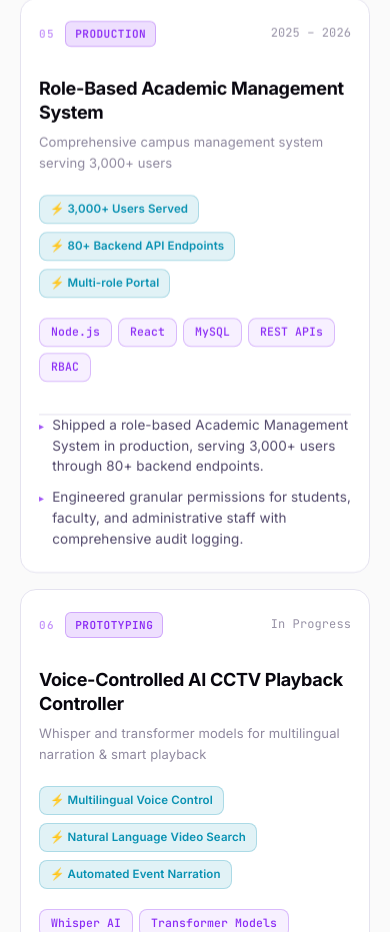
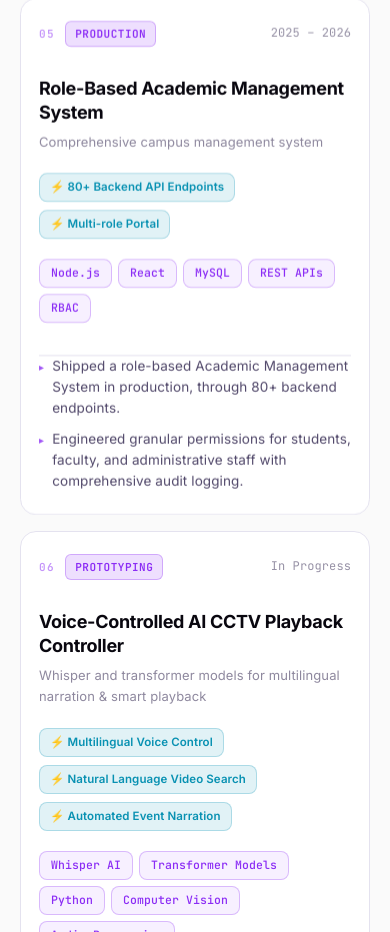
Before and after one commit to mspk5196/Portfolio-mspk5196, a React (Vite) app in the folder portfolio/: page / in a window 390 px wide. Shown: the part 7769-8701 px from the top of the page. Built offline with nearby package versions, Linux system fonts and the light colour scheme.

Commit message:
improved responsiveness

```diff
--- a/portfolio/src/data.js
+++ b/portfolio/src/data.js
@@ -158,14 +158,14 @@ export const projects = [
     featured: false,
     category: 'Institutional Platform',
     title: 'Role-Based Academic Management System',
-    subtitle: 'Comprehensive campus management system serving 3,000+ users',
+    subtitle: 'Comprehensive campus management system',
     period: '2025 – 2026',
     link: null,
     status: 'Production',
     tags: ['Node.js', 'React', 'MySQL', 'REST APIs', 'RBAC'],
-    metrics: ['3,000+ Users Served', '80+ Backend API Endpoints', 'Multi-role Portal'],
+    metrics: ['80+ Backend API Endpoints', 'Multi-role Portal'],
     bullets: [
-      'Shipped a role-based Academic Management System in production, serving 3,000+ users through 80+ backend endpoints.',
+      'Shipped a role-based Academic Management System in production, through 80+ backend endpoints.',
       'Engineered granular permissions for students, faculty, and administrative staff with comprehensive audit logging.',
     ],
   },
```
